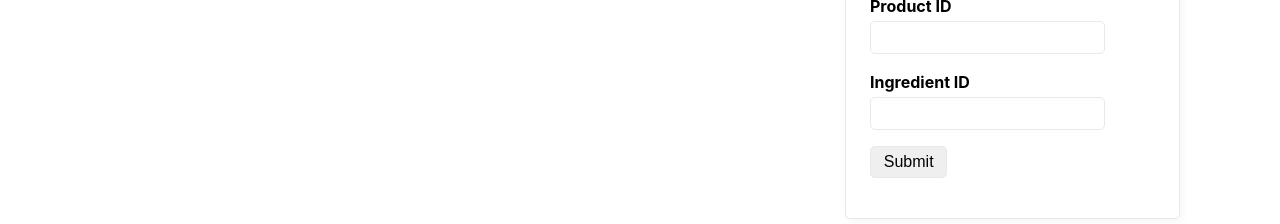
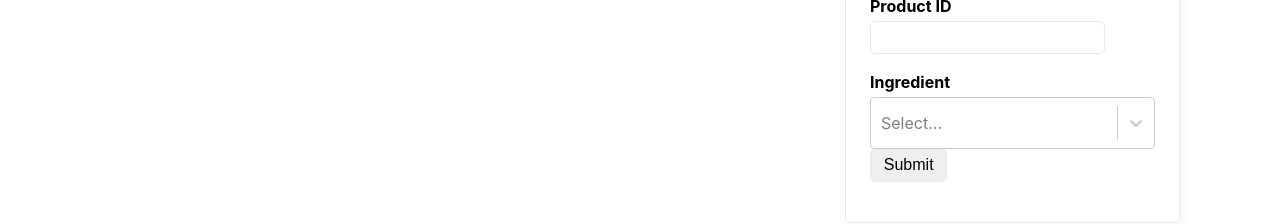
Before and after one commit to MyOpenPantry/react-spa, a React (Create React App) app: page /items in a window 1280 px wide. Shown: the part 559-783 px from the top of the page. Built offline with nearby package versions, Linux system fonts and the light colour scheme; no server answers.

Commit message:
Add React-Select dependency Change IngredientID input in ItemForm from number input to a searchable dropdown using react-select Move loading tag outside of table body in ItemList

```diff
--- a/package.json
+++ b/package.json
@@ -11,12 +11,14 @@
     "@types/react": "^17.0.2",
     "@types/react-dom": "^17.0.1",
     "@types/react-router-dom": "^5.1.7",
+    "@types/react-select": "^4.0.15",
     "axios": "^0.21.1",
     "react": "^17.0.1",
     "react-dom": "^17.0.1",
     "react-hook-form": "^7.3.5",
     "react-router-dom": "^5.2.0",
     "react-scripts": "4.0.3",
+    "react-select": "^4.3.1",
     "typescript": "^4.2.2",
     "web-vitals": "^1.1.0"
   },
--- a/src/Items/ItemForm.tsx
+++ b/src/Items/ItemForm.tsx
@@ -1,23 +1,45 @@
-import { useForm } from "react-hook-form";
+import { useState } from "react"
+import { useForm, Controller, SubmitHandler } from "react-hook-form";
+import AsyncSelect from 'react-select/async';
 import api from '../api';
 
 import { Item } from "./item.interface";
+import { Ingredient } from "../Ingredients/ingredient.interface";
 
 type props = {
     setAppErrors: (errors:string[]) => void
 }
 
+interface IFormInput {
+  name:string
+  amount:number
+  productId?:number
+  ingredientId?:{label: string; value: number}
+}
+
 const ItemForm = (props:props) => {
-  // eslint-disable-next-line
-  const { register, reset, handleSubmit, setError, formState: { errors } } = useForm<Item>();
-
+  const methods = useForm<IFormInput>();
+  const { register, control, reset, handleSubmit, setError, formState: { errors } } = methods;
+  const [selectedValue, setSelectedValue] = useState(null);
   const setAppErrors = props.setAppErrors;
 
-  const onSubmit = (data:Item) => {
+  const handleChange = (value:any) => {
+    setSelectedValue(value);
+  }
+
+  const promiseOptions = (inputValue:string) => {
+    const query = (inputValue.length > 0) ? `?name=${inputValue}&page_size=15` : '?page_size=15';
+    return api.get(`ingredients/${query}`).then(resp => resp.data.map((d:Ingredient) => ({
+      "value" : d.id,
+      "label" : d.name
+    })));
+  }
+
+  const onSubmit: SubmitHandler<IFormInput> = data => {
     // TODO fix this. Surely there's a better way to not send unused optional arguments
     let toSend:Item = {name: data.name, amount: data.amount}
     if(data.ingredientId) {
-      toSend.ingredientId = data.ingredientId;
+      toSend.ingredientId = data.ingredientId.value;
     }
     if(data.productId) {
       toSend.productId = data.productId;
@@ -27,6 +49,7 @@ const ItemForm = (props:props) => {
       .then(res => {
         console.log(res);
         reset({});
+        setSelectedValue(null);
         setAppErrors([]);
       })
       .catch(e => {
@@ -74,9 +97,21 @@ const ItemForm = (props:props) => {
           <input type="number" {...register("productId", {maxLength: 12, min: 0, required: false})} />
           {errors.productId && <span style={{'color':'red'}}>{errors.productId.message}</span>}
           {/* TODO ingredient id will be a dropdown or search */}
-          <label>Ingredient ID</label>
-          <input type="number" {...register("ingredientId", {min: 0, required: false})} />
-          {errors.ingredientId && <span style={{'color':'red'}}>{errors.ingredientId.message}</span>}
+          <label>Ingredient</label>
+          <Controller
+            name="ingredientId"
+            control={control}
+            render={({ field }) => <AsyncSelect
+              {...field}
+              cacheOptions
+              // @ts-ignore
+              loadOptions={promiseOptions}
+              defaultOptions
+              isClearable
+              onChange={handleChange}
+              value={selectedValue}
+            />}
+          />
           <input type="submit" value="Submit" />
         </form>
       </div>
--- a/src/Items/ItemList.tsx
+++ b/src/Items/ItemList.tsx
@@ -107,18 +107,19 @@ const ItemList = (props:props) => {
             <th>Product ID</th>
           </tr>
         </thead>
-        <tbody>
-          {loading
-          ? (<p>Loading... </p>)
-          : (items.map((item) => (
+        {loading
+        ? (<p>Loading... </p>)
+        : (<tbody>
+            {items.map((item) => (
               <tr key={item.id}>
                 <td>{item.name}</td>
                 <td>{item.amount}</td>
                 <td>{item.productId}</td>
               </tr>
-            )))
-          }
-        </tbody>
+            ))}
+          </tbody>
+          )
+        }
       </table>
       <div>
         <button
```
Also changed, not shown: 1 other file (tests, documents, lock files or other folders).
